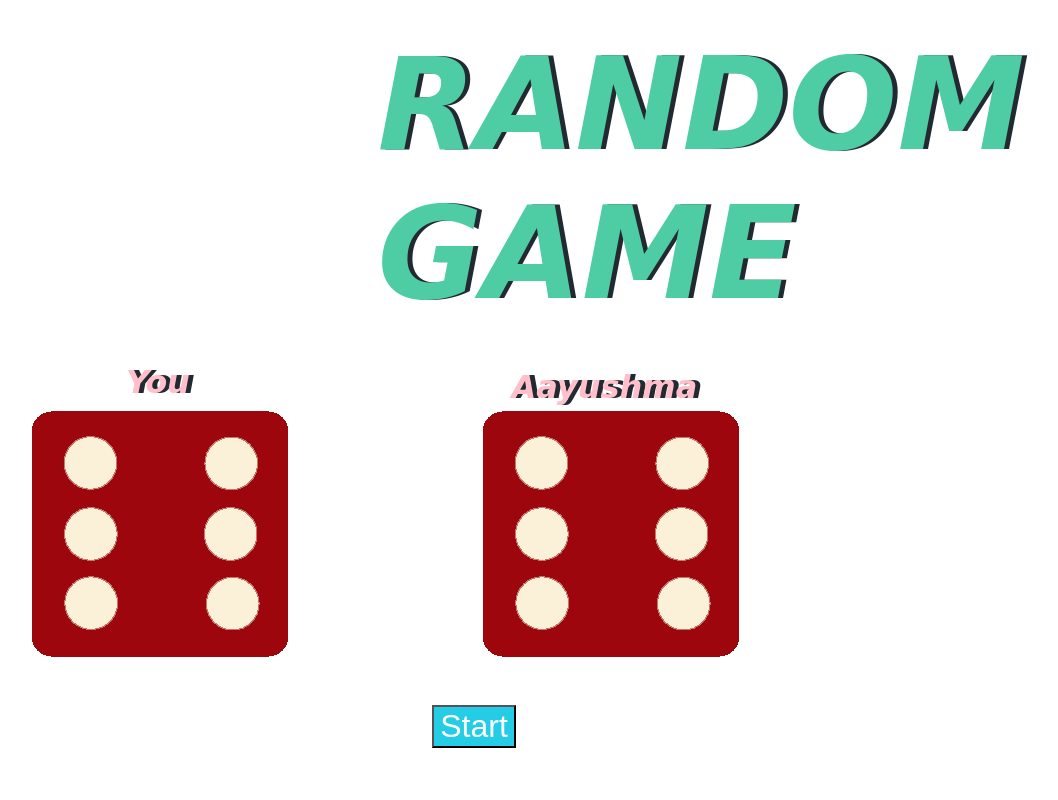
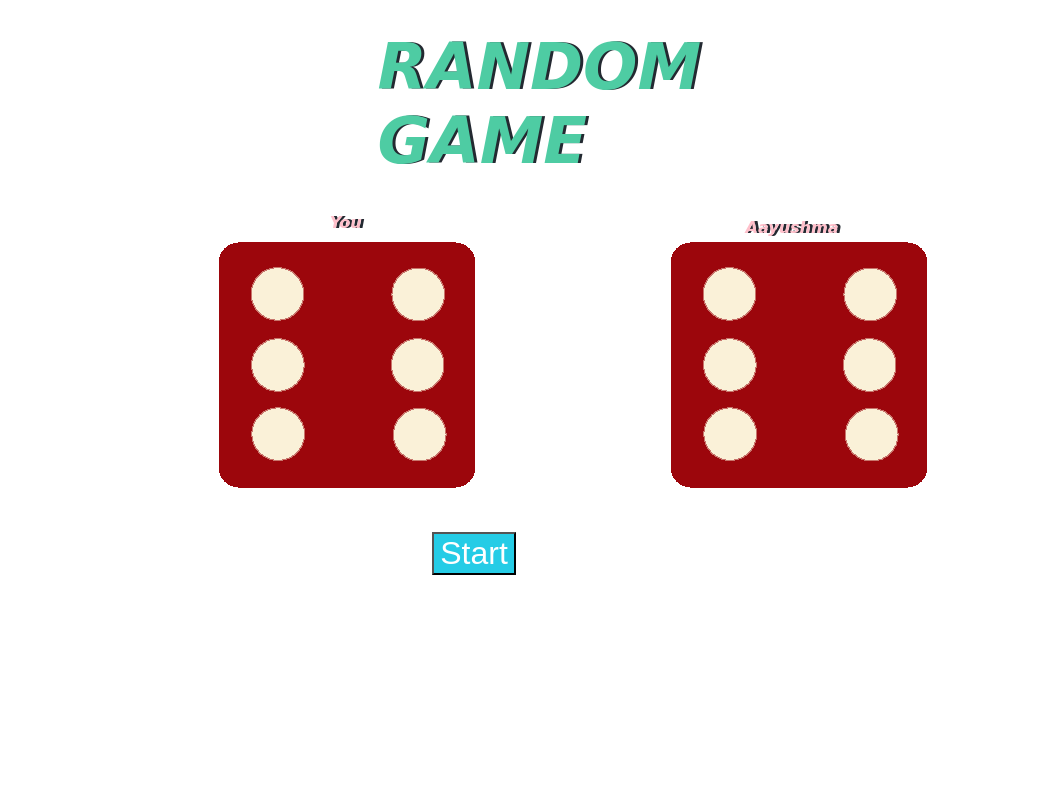
Before and after one commit to Ayushma00/game, a plain HTML site: page index.html in a window 1280 px wide. Shown: the top 800 px of the page, without its empty margins (166-1224 px from the left). Drawn offline with Linux system fonts and the light colour scheme.

Commit message:
Update web.css

```diff
--- a/web.css
+++ b/web.css
@@ -19,20 +19,21 @@
 
 body{
   background-color: light blue;
+  text-align: center;
 }
 
 h1 {
   margin: 30px;
   font-family: 'Lobster', cursive;
-  text-shadow: 5px 0 #232931;
-  font-size: 8rem;
+  text-shadow: 3px 0 #232931;
+  font-size: 4rem;
   color: #4ECCA3;
 }
 h2 {
   margin: 5px;
   font-family: 'Lobster', cursive;
-  text-shadow: 5px 0 #232931;
-  font-size: 2rem;
+  text-shadow: 3px 0 #232931;
+  font-size: 1rem;
     color: pink;}
 .btn {
   background-color: #25cce6;
```
